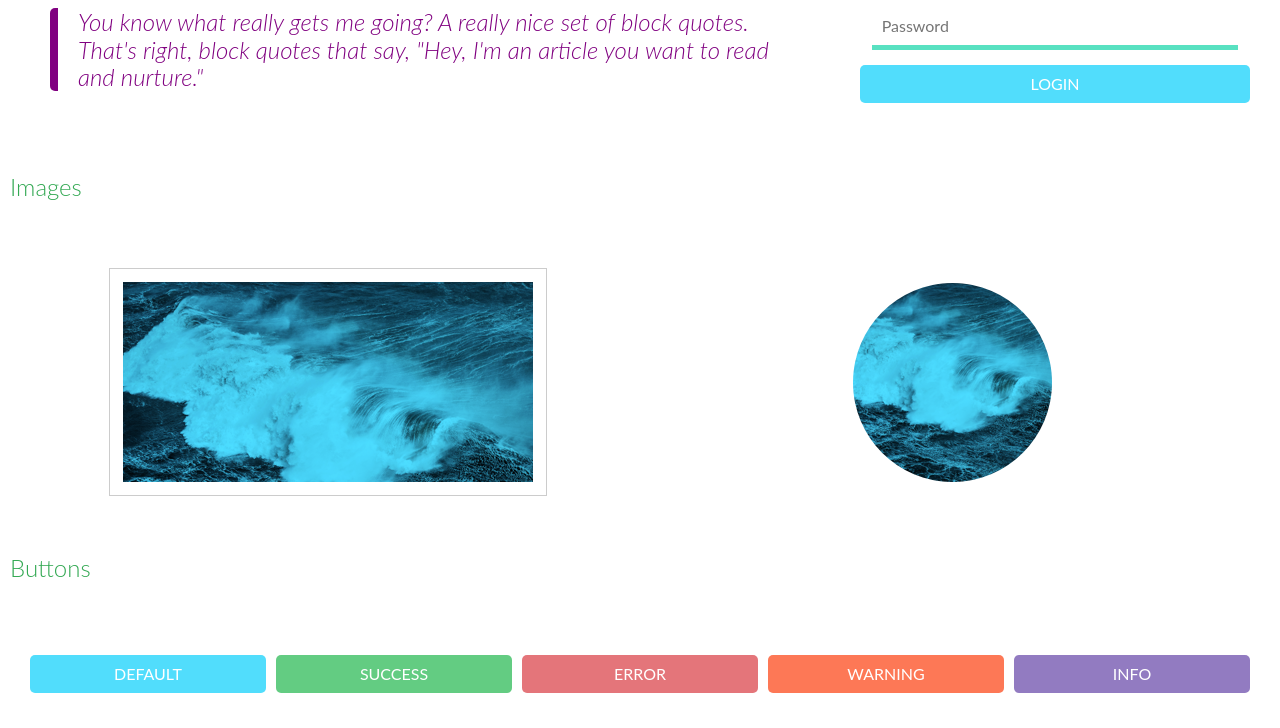
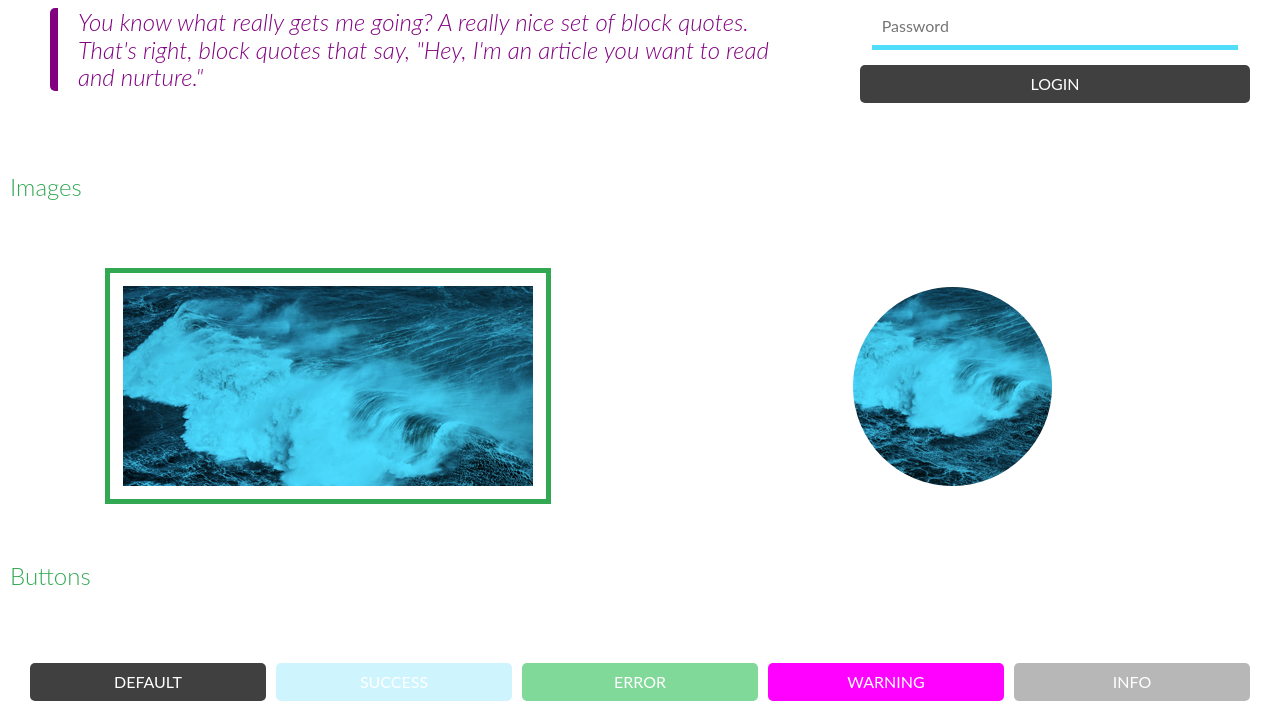
Before and after one commit to DavidGitHub123/Treehouse-Project-4, a plain HTML site: page resources/index.html in a window 1280 px wide. Shown: the part 572-1300 px from the top of the page. Drawn offline with nearby package versions, Linux system fonts and the light colour scheme; files that its build step writes are made by us from their sources.

Commit message:
2nd round of changes, ready to submit

```diff
--- a/scss/components/_button.scss
+++ b/scss/components/_button.scss
@@ -13,21 +13,21 @@
 }
 
 .default {
-  background-color: #51ddfc;
+  background-color: $head1-light;
 }
 
 .error {
-  background-color: #e4757a;
+  background-color: $head2-light;
 }
 
 .info {
-  background-color: #927bc1;
+  background-color: $body-light;
 }
 
 .success {
-  background-color: #63cc82;
+  background-color: $link-light;
 }
 
 .warning {
-  background-color: #fd7856;
+  background-color: $quote-light;
 }
--- a/scss/components/_form.scss
+++ b/scss/components/_form.scss
@@ -12,7 +12,7 @@
   margin: 10px auto 0;
   border: none;
   padding: 10px;
-  border-bottom: 5px solid #58e1c1;
+  border-bottom: 5px solid $link;
 }
 
 .hidden {
--- a/scss/components/_images.scss
+++ b/scss/components/_images.scss
@@ -18,7 +18,7 @@
     margin-top: 10px;
     max-width: 100%;
     padding: 13px;
-    border: 1px solid #ccc;
+    border: 5px solid $head2;
   }
 
   .img-logo {
--- a/scss/components/_media-queries.scss
+++ b/scss/components/_media-queries.scss
@@ -2,7 +2,7 @@
 /* ============================================= */
 /*              Media Queries                    */
 /* ============================================= */
-@media (min-width: 768px) {
+@media (min-width: $break-med) {
 
     .container {
       max-width: 1400px;
--- a/scss/components/_navigation.scss
+++ b/scss/components/_navigation.scss
@@ -16,7 +16,7 @@
   margin: 0 .25em;
   display: block;
   width: 100%;
-  border: 1px blue solid;
+  border: 3px $quote solid;
   transition:
     background-color .2s ease-in-out,
     color .2s ease-in-out;
--- a/scss/utilities/_variables.scss
+++ b/scss/utilities/_variables.scss
@@ -8,8 +8,11 @@
 $link: #51ddfc;
 $quote: purple;
 
-$link-light: lighten($head1, 50%);
-
+$head1-light: lighten($head1, 25%);
+$head2-light: lighten($head2, 25%);
+$body-light: lighten($body, 25%);
+$link-light: lighten($link, 25%);
+$quote-light: lighten($quote, 25%);
 
 
 /* ============================================= */
```
Also changed, not shown: scss/styles.css, 1 other file.
